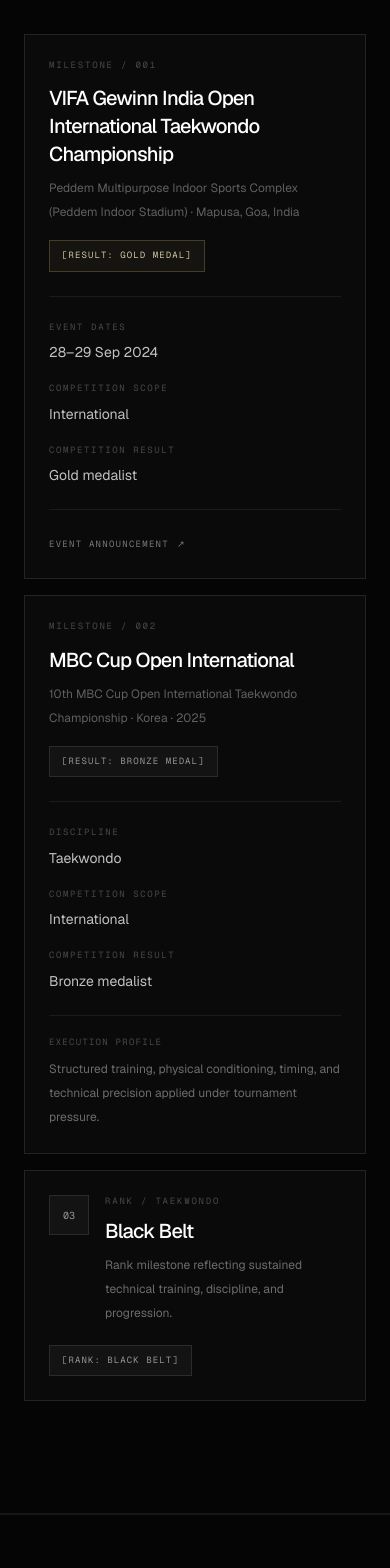
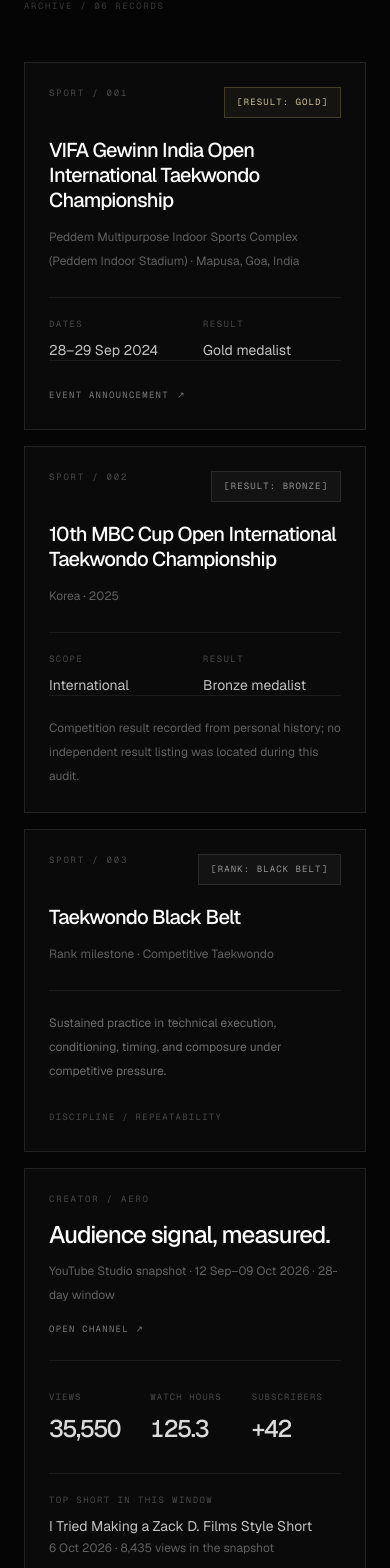
Before and after one commit to kogleshofficial-hub/koglesh-portfolio, a Next.js app: page / in a window 390 px wide. Shown: the part 10309-11877 px from the top of the page. Built offline with nearby package versions, Linux system fonts and the light colour scheme.

Commit message:
Expand portfolio achievement archive
Add dated creator analytics, public hackathon submission, phone-only FoodLoop milestone, and Taekwondo results.

```diff
--- a/app/page.tsx
+++ b/app/page.tsx
@@ -297,6 +297,7 @@
             <button onClick={() => scrollTo("work")} className="text-xs text-white/40 transition hover:text-white">Work</button>
             <button onClick={() => scrollTo("about")} className="text-xs text-white/40 transition hover:text-white">About</button>
             <button onClick={() => scrollTo("stack")} className="text-xs text-white/40 transition hover:text-white">Stack</button>
+            <button onClick={() => scrollTo("milestones")} className="text-xs text-white/40 transition hover:text-white">Milestones</button>
             <button onClick={() => scrollTo("log")} className="text-xs text-white/40 transition hover:text-white">Build log</button>
             <button onClick={() => scrollTo("contact")} className="rounded-full border border-white/10 bg-white/[0.04] px-5 py-2.5 text-xs text-white/70 transition hover:border-white/25 hover:bg-white/[0.09] hover:text-white">Let&apos;s talk</button>
           </div>
@@ -343,7 +344,7 @@
         <div className="grid gap-16 lg:grid-cols-[.8fr_1.2fr]"><div><p className="text-[10px] font-semibold uppercase tracking-[0.28em] text-white/25">Stack</p><h2 className="mt-5 text-4xl font-semibold tracking-[-0.06em] sm:text-6xl">Tools I ship with.</h2><p className="mt-6 max-w-md text-sm leading-7 text-white/30">The stack changes with the problem. The consistent part is the focus on typed code, clear state, useful interfaces and deployable products.</p></div><div className="flex flex-wrap content-start gap-3">{skills.map((skill) => <span key={skill} className="border border-white/[0.09] bg-white/[0.025] px-4 py-3 text-xs text-white/45 transition hover:border-white/20 hover:text-white/75">{skill}</span>)}</div></div>
       </section>
 
-       <section id="milestones" aria-labelledby="milestones-heading" className="relative z-10 border-y border-white/[0.07] scroll-mt-20">
+             <section id="milestones" aria-labelledby="milestones-heading" className="relative z-10 border-y border-white/[0.07] scroll-mt-20">
         <div className="mx-auto max-w-7xl px-6 py-28 lg:px-10 lg:py-36">
           <div className="mb-12 grid gap-8 lg:grid-cols-[.8fr_1.2fr] lg:items-end">
             <div>
@@ -351,87 +352,116 @@
               <h2 id="milestones-heading" className="mt-5 text-4xl font-semibold tracking-[-0.06em] sm:text-6xl">Milestones &amp;<br />Runtimes.</h2>
             </div>
             <div className="flex flex-col gap-4 sm:flex-row sm:items-end sm:justify-between">
-              <p className="max-w-xl text-sm leading-7 text-white/30">A structured record of competitive results and rank progression beyond software. Preparation, technical precision, and composure under pressure.</p>
-              <span className="shrink-0 font-mono text-[9px] uppercase tracking-[0.18em] text-white/20">ARCHIVE / 03 RECORDS</span>
+              <p className="max-w-xl text-sm leading-7 text-white/30">A bounded record of competitive results, published submissions, shipped experiments, and creator analytics. Every metric has a time window; every external claim has a source where available.</p>
+              <span className="shrink-0 font-mono text-[9px] uppercase tracking-[0.18em] text-white/20">ARCHIVE / 06 RECORDS</span>
             </div>
           </div>
 
-          <div className="grid gap-4 lg:grid-cols-2">
-            <article className="min-w-0 border border-white/[0.1] bg-white/[0.025] p-6 sm:p-8">
-              <div className="flex flex-wrap items-start justify-between gap-4 border-b border-white/[0.07] pb-6">
-                <div>
-                  <p className="font-mono text-[9px] uppercase tracking-[0.2em] text-white/25">MILESTONE / 001</p>
-                  <h3 className="mt-3 text-xl font-medium tracking-[-0.04em] sm:text-2xl">VIFA Gewinn India Open International Taekwondo Championship</h3>
-                  <p className="mt-2 max-w-xl text-xs leading-6 text-white/35">Peddem Multipurpose Indoor Sports Complex (Peddem Indoor Stadium) · Mapusa, Goa, India</p>
-                </div>
-                <span className="border border-amber-200/20 bg-amber-200/[0.045] px-3 py-2 font-mono text-[9px] uppercase tracking-[0.12em] text-amber-100/80">[RESULT: GOLD MEDAL]</span>
+          <div className="grid gap-4 lg:grid-cols-3">
+            <article className="flex min-w-0 flex-col border border-white/[0.1] bg-white/[0.025] p-6 sm:p-7">
+              <div className="flex flex-wrap items-start justify-between gap-3">
+                <p className="font-mono text-[9px] uppercase tracking-[0.2em] text-white/25">SPORT / 001</p>
+                <span className="border border-amber-200/20 bg-amber-200/[0.045] px-3 py-2 font-mono text-[9px] uppercase tracking-[0.12em] text-amber-100/80">[RESULT: GOLD]</span>
               </div>
-
-              <dl className="grid gap-5 py-6 sm:grid-cols-3">
-                <div>
-                  <dt className="font-mono text-[9px] uppercase tracking-[0.18em] text-white/25">Event dates</dt>
-                  <dd className="mt-2 text-sm text-white/75">28–29 Sep 2024</dd>
-                </div>
-                <div>
-                  <dt className="font-mono text-[9px] uppercase tracking-[0.18em] text-white/25">Competition scope</dt>
-                  <dd className="mt-2 text-sm text-white/75">International</dd>
-                </div>
-                <div>
-                  <dt className="font-mono text-[9px] uppercase tracking-[0.18em] text-white/25">Competition result</dt>
-                  <dd className="mt-2 text-sm text-white/75">Gold medalist</dd>
-                </div>
+              <h3 className="mt-5 text-xl font-medium leading-tight tracking-[-0.04em]">VIFA Gewinn India Open International Taekwondo Championship</h3>
+              <p className="mt-3 text-xs leading-6 text-white/35">Peddem Multipurpose Indoor Sports Complex (Peddem Indoor Stadium) · Mapusa, Goa, India</p>
+              <dl className="mt-6 grid grid-cols-2 gap-4 border-t border-white/[0.07] pt-5">
+                <div><dt className="font-mono text-[9px] uppercase tracking-[0.16em] text-white/25">Dates</dt><dd className="mt-2 text-sm text-white/75">28–29 Sep 2024</dd></div>
+                <div><dt className="font-mono text-[9px] uppercase tracking-[0.16em] text-white/25">Result</dt><dd className="mt-2 text-sm text-white/75">Gold medalist</dd></div>
               </dl>
-
-              <div className="border-t border-white/[0.07] pt-5">
-                <a href="https://www.facebook.com/vifataekwondo/posts/welcome-to-vifa-gewwin-india-open-international-championship-24confirmed-partici/1064356138727220/" target="_blank" rel="noreferrer" className="inline-flex items-center gap-2 font-mono text-[9px] uppercase tracking-[0.14em] text-white/45 transition hover:text-white/80">
-                  Event announcement <span aria-hidden="true">↗</span>
-                </a>
+              <div className="mt-auto border-t border-white/[0.07] pt-5">
+                <a href="https://www.facebook.com/vifataekwondo/posts/welcome-to-vifa-gewwin-india-open-international-championship-24confirmed-partici/1064356138727220/" target="_blank" rel="noreferrer" className="inline-flex items-center gap-2 font-mono text-[9px] uppercase tracking-[0.14em] text-white/45 transition hover:text-white/80">Event announcement <span aria-hidden="true">↗</span></a>
               </div>
             </article>
 
-            <article className="min-w-0 border border-white/[0.1] bg-white/[0.025] p-6 sm:p-8">
-              <div className="flex flex-wrap items-start justify-between gap-4 border-b border-white/[0.07] pb-6">
-                <div>
-                  <p className="font-mono text-[9px] uppercase tracking-[0.2em] text-white/25">MILESTONE / 002</p>
-                  <h3 className="mt-3 text-xl font-medium tracking-[-0.04em] sm:text-2xl">MBC Cup Open International</h3>
-                  <p className="mt-2 max-w-xl text-xs leading-6 text-white/35">10th MBC Cup Open International Taekwondo Championship · Korea · 2025</p>
-                </div>
-                <span className="border border-white/10 bg-white/[0.035] px-3 py-2 font-mono text-[9px] uppercase tracking-[0.12em] text-white/55">[RESULT: BRONZE MEDAL]</span>
+            <article className="flex min-w-0 flex-col border border-white/[0.1] bg-white/[0.025] p-6 sm:p-7">
+              <div className="flex flex-wrap items-start justify-between gap-3">
+                <p className="font-mono text-[9px] uppercase tracking-[0.2em] text-white/25">SPORT / 002</p>
+                <span className="border border-white/10 bg-white/[0.035] px-3 py-2 font-mono text-[9px] uppercase tracking-[0.12em] text-white/55">[RESULT: BRONZE]</span>
               </div>
+              <h3 className="mt-5 text-xl font-medium leading-tight tracking-[-0.04em]">10th MBC Cup Open International Taekwondo Championship</h3>
+              <p className="mt-3 text-xs leading-6 text-white/35">Korea · 2025</p>
+              <dl className="mt-6 grid grid-cols-2 gap-4 border-t border-white/[0.07] pt-5">
+                <div><dt className="font-mono text-[9px] uppercase tracking-[0.16em] text-white/25">Scope</dt><dd className="mt-2 text-sm text-white/75">International</dd></div>
+                <div><dt className="font-mono text-[9px] uppercase tracking-[0.16em] text-white/25">Result</dt><dd className="mt-2 text-sm text-white/75">Bronze medalist</dd></div>
+              </dl>
+              <div className="mt-auto border-t border-white/[0.07] pt-5">
+                <p className="text-xs leading-6 text-white/35">Competition result recorded from personal history; no independent result listing was located during this audit.</p>
+              </div>
+            </article>
 
-              <dl className="grid gap-5 py-6 sm:grid-cols-3">
-                <div>
-                  <dt className="font-mono text-[9px] uppercase tracking-[0.18em] text-white/25">Discipline</dt>
-                  <dd className="mt-2 text-sm text-white/75">Taekwondo</dd>
-                </div>
-                <div>
-                  <dt className="font-mono text-[9px] uppercase tracking-[0.18em] text-white/25">Competition scope</dt>
-                  <dd className="mt-2 text-sm text-white/75">International</dd>
-                </div>
-                <div>
-                  <dt className="font-mono text-[9px] uppercase tracking-[0.18em] text-white/25">Competition result</dt>
-                  <dd className="mt-2 text-sm text-white/75">Bronze medalist</dd>
-                </div>
-              </dl>
-
-              <div className="border-t border-white/[0.07] pt-5">
-                <p className="font-mono text-[9px] uppercase tracking-[0.14em] text-white/25">Execution profile</p>
-                <p className="mt-2 text-xs leading-6 text-white/40">Structured training, physical conditioning, timing, and technical precision applied under tournament pressure.</p>
+            <article className="flex min-w-0 flex-col border border-white/[0.1] bg-white/[0.025] p-6 sm:p-7">
+              <div className="flex flex-wrap items-start justify-between gap-3">
+                <p className="font-mono text-[9px] uppercase tracking-[0.2em] text-white/25">SPORT / 003</p>
+                <span className="border border-white/10 bg-white/[0.035] px-3 py-2 font-mono text-[9px] uppercase tracking-[0.12em] text-white/55">[RANK: BLACK BELT]</span>
+              </div>
+              <h3 className="mt-5 text-xl font-medium leading-tight tracking-[-0.04em]">Taekwondo Black Belt</h3>
+              <p className="mt-3 text-xs leading-6 text-white/35">Rank milestone · Competitive Taekwondo</p>
+              <div className="mt-6 border-t border-white/[0.07] pt-5">
+                <p className="text-xs leading-6 text-white/40">Sustained practice in technical execution, conditioning, timing, and composure under competitive pressure.</p>
+              </div>
+              <div className="mt-auto pt-5">
+                <span className="font-mono text-[9px] uppercase tracking-[0.14em] text-white/25">DISCIPLINE / REPEATABILITY</span>
               </div>
             </article>
           </div>
 
-          <article className="mt-4 flex flex-col gap-5 border border-white/[0.1] bg-white/[0.025] p-6 sm:flex-row sm:items-center sm:justify-between sm:p-8">
-            <div className="flex items-start gap-4">
-              <span className="flex h-10 w-10 shrink-0 items-center justify-center border border-white/10 bg-white/[0.035] font-mono text-[10px] text-white/55">03</span>
-              <div>
-                <p className="font-mono text-[9px] uppercase tracking-[0.2em] text-white/25">RANK / TAEKWONDO</p>
-                <h3 className="mt-2 text-xl font-medium tracking-[-0.04em]">Black Belt</h3>
-                <p className="mt-2 max-w-2xl text-xs leading-6 text-white/40">Rank milestone reflecting sustained technical training, discipline, and progression.</p>
+          <div className="mt-4 grid gap-4 lg:grid-cols-[1.2fr_.8fr]">
+            <article className="min-w-0 border border-white/[0.1] bg-white/[0.025] p-6 sm:p-8">
+              <div className="flex flex-wrap items-start justify-between gap-4 border-b border-white/[0.07] pb-6">
+                <div>
+                  <p className="font-mono text-[9px] uppercase tracking-[0.2em] text-white/25">CREATOR / AERO</p>
+                  <h3 className="mt-3 text-2xl font-medium tracking-[-0.04em] sm:text-3xl">Audience signal, measured.</h3>
+                  <p className="mt-2 text-xs leading-6 text-white/35">YouTube Studio snapshot · 12 Sep–09 Oct 2026 · 28-day window</p>
+                </div>
+                <a href="https://www.youtube.com/@ItsAero_Official" target="_blank" rel="noreferrer" className="font-mono text-[9px] uppercase tracking-[0.14em] text-white/45 transition hover:text-white/80">Open channel ↗</a>
               </div>
+              <dl className="grid grid-cols-3 gap-3 py-7 sm:gap-5">
+                <div className="min-w-0"><dt className="font-mono text-[9px] uppercase leading-4 tracking-[0.12em] text-white/25">Views</dt><dd className="mt-2 text-2xl font-medium tracking-[-0.05em] tabular-nums text-white/85 sm:text-3xl">35,550</dd></div>
+                <div className="min-w-0"><dt className="font-mono text-[9px] uppercase leading-4 tracking-[0.12em] text-white/25">Watch hours</dt><dd className="mt-2 text-2xl font-medium tracking-[-0.05em] tabular-nums text-white/85 sm:text-3xl">125.3</dd></div>
+                <div className="min-w-0"><dt className="font-mono text-[9px] uppercase leading-4 tracking-[0.12em] text-white/25">Subscribers</dt><dd className="mt-2 text-2xl font-medium tracking-[-0.05em] tabular-nums text-white/85 sm:text-3xl">+42</dd></div>
+              </dl>
+              <div className="border-t border-white/[0.07] pt-5">
+                <div className="flex flex-wrap items-start justify-between gap-4">
+                  <div>
+                    <p className="font-mono text-[9px] uppercase tracking-[0.16em] text-white/25">Top Short in this window</p>
+                    <p className="mt-2 text-sm text-white/75">I Tried Making a Zack D. Films Style Short</p>
+                    <p className="mt-1 text-xs text-white/35">6 Oct 2026 · 8,435 views in the snapshot</p>
+                  </div>
+                  <span className="border border-white/10 bg-white/[0.035] px-3 py-2 font-mono text-[9px] uppercase tracking-[0.12em] text-white/50">[FORMAT: SHORTS]</span>
+                </div>
+                <p className="mt-4 text-xs leading-6 text-white/35">Multiple editing, skill, and student-life Shorts also crossed 1,000 views. These are dated historical analytics, not a live counter or a forecast.</p>
+              </div>
+            </article>
+
+            <div className="flex min-w-0 flex-col gap-4">
+              <article className="flex-1 border border-white/[0.1] bg-white/[0.025] p-6 sm:p-7">
+                <div className="flex flex-wrap items-start justify-between gap-3">
+                  <p className="font-mono text-[9px] uppercase tracking-[0.2em] text-white/25">BUILDER / GRIDPULSE</p>
+                  <span className="border border-white/10 bg-white/[0.035] px-3 py-2 font-mono text-[9px] uppercase tracking-[0.12em] text-white/50">[STATUS: SUBMITTED]</span>
+                </div>
+                <h3 className="mt-4 text-xl font-medium tracking-[-0.04em]">NextStep Hacks 2026</h3>
+                <p className="mt-3 text-xs leading-6 text-white/40">GRIDPULSE was submitted as a public hackathon project. This records participation and shipped work, not a prize or finalist result.</p>
+                <div className="mt-5 flex flex-wrap gap-4 font-mono text-[9px] uppercase tracking-[0.14em]">
+                  <a href="https://devpost.com/software/gridpulse-mqy46k" target="_blank" rel="noreferrer" className="text-white/50 transition hover:text-white/85">Submission ↗</a>
+                  <a href="https://nextstep2026.devpost.com/" target="_blank" rel="noreferrer" className="text-white/35 transition hover:text-white/75">Hackathon ↗</a>
+                </div>
+              </article>
+
+              <article className="flex-1 border border-white/[0.1] bg-white/[0.025] p-6 sm:p-7">
+                <div className="flex flex-wrap items-start justify-between gap-3">
+                  <p className="font-mono text-[9px] uppercase tracking-[0.2em] text-white/25">BUILDER / FOODLOOP</p>
+                  <span className="border border-white/10 bg-white/[0.035] px-3 py-2 font-mono text-[9px] uppercase tracking-[0.12em] text-white/50">[BUILD MODE: PHONE-ONLY]</span>
+                </div>
+                <h3 className="mt-4 text-xl font-medium tracking-[-0.04em]">Mobile-first execution</h3>
+                <p className="mt-3 text-xs leading-6 text-white/40">Built the initial FoodLoop MVP entirely on a phone, then published the product and source. Real-world adoption and impact remain separate from the build milestone.</p>
+                <div className="mt-5 flex flex-wrap gap-4 font-mono text-[9px] uppercase tracking-[0.14em]">
+                  <a href="https://food-loop-app.vercel.app/" target="_blank" rel="noreferrer" className="text-white/50 transition hover:text-white/85">Live product ↗</a>
+                  <a href="https://github.com/kogleshofficial-hub/FoodLoop" target="_blank" rel="noreferrer" className="text-white/35 transition hover:text-white/75">Source ↗</a>
+                </div>
+              </article>
             </div>
-            <span className="w-fit shrink-0 border border-white/10 bg-white/[0.035] px-3 py-2 font-mono text-[9px] uppercase tracking-[0.12em] text-white/55">[RANK: BLACK BELT]</span>
-          </article>
+          </div>
         </div>
       </section>
 
```
